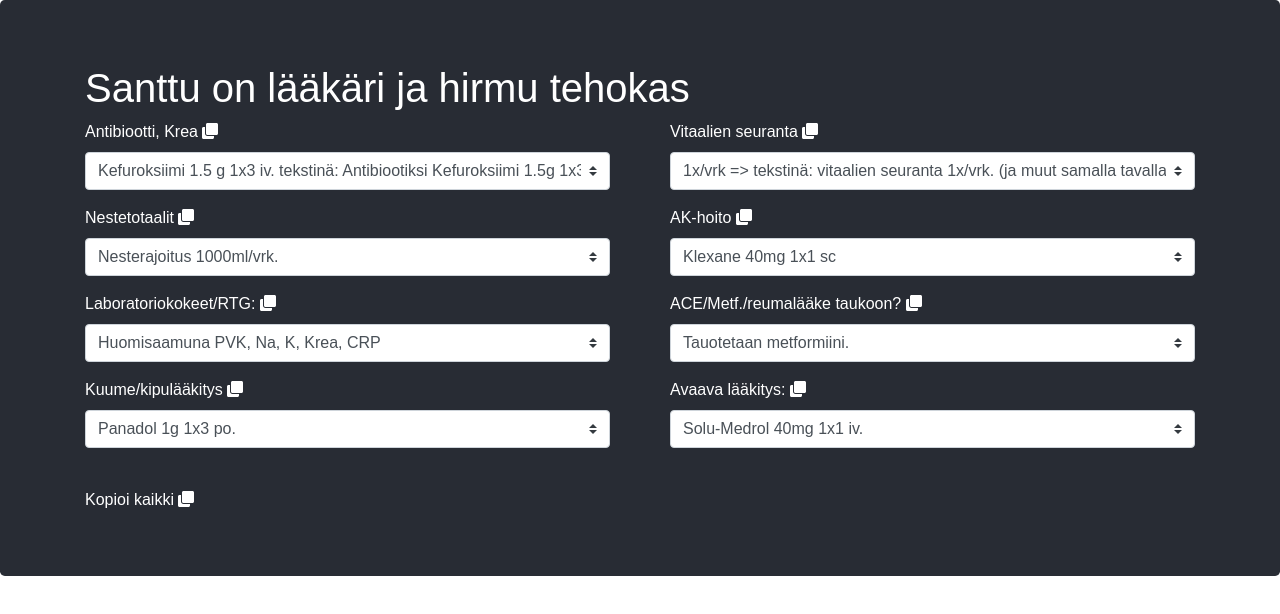
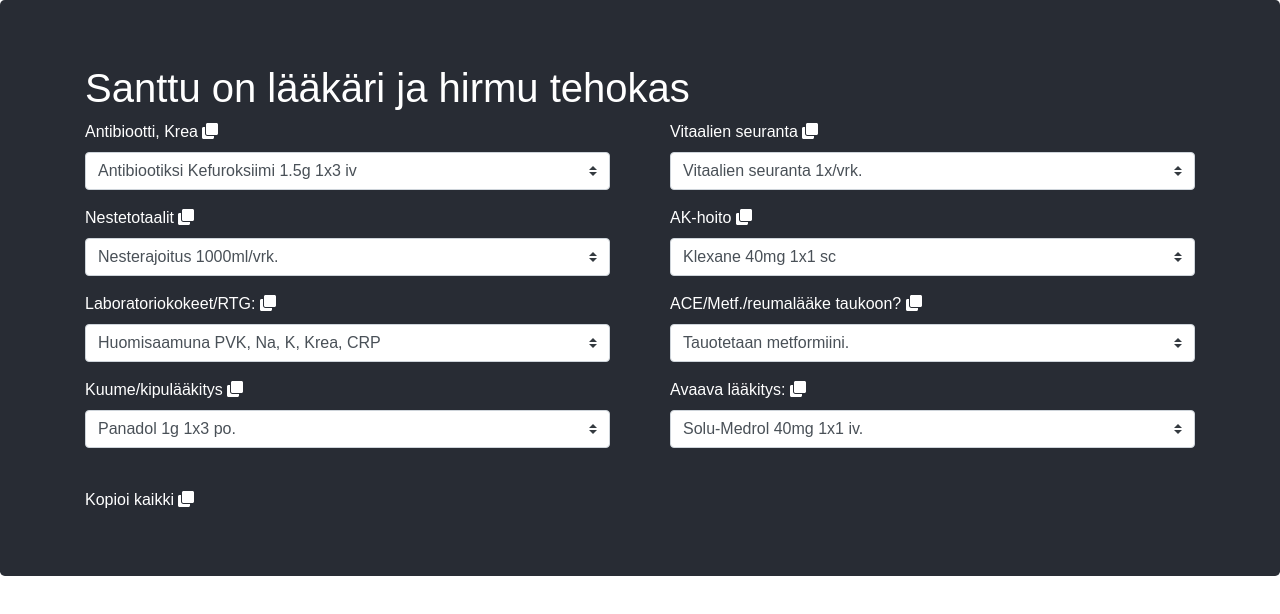
Before and after one commit to sonkkeli/santtu-on-laakari, a React (Create React App) app: page / in a window 1280 px wide. Shown: the top 614 px of the page. Built offline with nearby package versions, Linux system fonts and the light colour scheme.

Commit message:
updated texts

```diff
--- a/src/texts.js
+++ b/src/texts.js
@@ -2,20 +2,20 @@ export const values = [
   {
     "title": "Antibiootti, Krea",
     "options": [
-      "Kefuroksiimi 1.5 g 1x3 iv. tekstinä: Antibiootiksi Kefuroksiimi 1.5g 1x3 iv",
-      "Tazocin 4g 1x3 iv. => Antibiootiksi Tazocin 4g 1x3 iv",
-      "Keftriaksoni 2g 1x1 iv => Antibiootiksi Keftriaksoni 2g x1 iv",
-      "G-PEN 2Milj KY 1x4 iv. => Antibiootiksi Gpen 2MILJ ky x 4i.v.",
+      "Antibiootiksi Kefuroksiimi 1.5g 1x3 iv",
+      "Antibiootiksi Tazocin 4g 1x3 iv",
+      "Antibiootiksi Keftriaksoni 2g x1 iv",
+      "Antibiootiksi Gpen 2MILJ ky x 4i.v.",
       "Muu?"
     ]
   },
   {
     "title": "Vitaalien seuranta",
     "options": [
-      "1x/vrk => tekstinä: vitaalien seuranta 1x/vrk. (ja muut samalla tavalla)",
-      "2x/vrk.",
-      "3x/vrk.",
-      "4x/vrk.",
+      "Vitaalien seuranta 1x/vrk.",
+      "Vitaalien seuranta 2x/vrk.",
+      "Vitaalien seuranta 3x/vrk.",
+      "Vitaalien seuranta 4x/vrk.",
       "Telemetriaseurantaan."
     ]
   },
```
Also changed, not shown: 2 other files (tests, documents, lock files or other folders).
